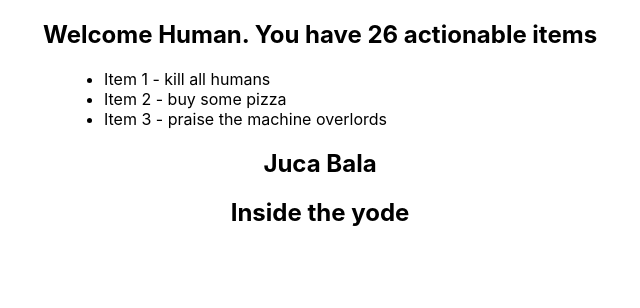
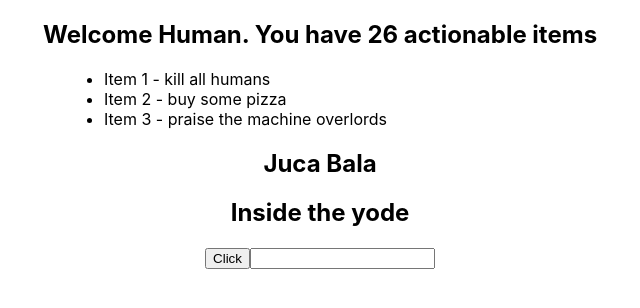
Before and after one commit to whaag/reatipical, a React (Create React App) app: page / in a window 1280 px wide. Shown: the top 308 px of the page, without its empty margins (320-960 px from the left). Built offline with nearby package versions, Linux system fonts and the light colour scheme.

Commit message:
second part of the props

```diff
--- a/src/App.tsx
+++ b/src/App.tsx
@@ -3,6 +3,8 @@
 import { ActionableItems, item } from './components/ActionableItems';
 import { Heads } from './components/Heads';
 import { Sponser } from './components/Sponser';
+import { Button } from './components/Button';
+import { Input } from './components/Input';
 
 function App() {
   const directives: item[] = [
@@ -27,6 +29,12 @@
       <Sponser>
         <Heads>Inside the yode</Heads>
       </Sponser>
+      <Button
+        handleClick={(event, id) => {
+          console.log('buttono cricodo', event, id)
+        }}
+      />
+      <Input value='' hanleChange={(event) => console.log(event)} />
     </div>
   );
 }
--- /dev/null
+++ b/src/components/Button.tsx
@@ -0,0 +1,8 @@
+import React from "react"
+
+type ButtonProps = {
+  handleClick: (event: React.MouseEvent<HTMLButtonElement>, id: number) => void
+}
+export const Button = (props: ButtonProps) => {
+  return <button onClick={event => props.handleClick(event, 1)}>Click</button>
+}
--- /dev/null
+++ b/src/components/Input.tsx
@@ -0,0 +1,10 @@
+import React from "react"
+
+type InputProps = {
+  value: string
+  hanleChange: (event: React.ChangeEvent<HTMLInputElement>) => void
+}
+
+export const Input = (props: InputProps) => {
+  return <input type='text' value={props.value} onChange={props.hanleChange} />
+}
```
Also changed, not shown: 1 other file (tests, documents, lock files or other folders).
